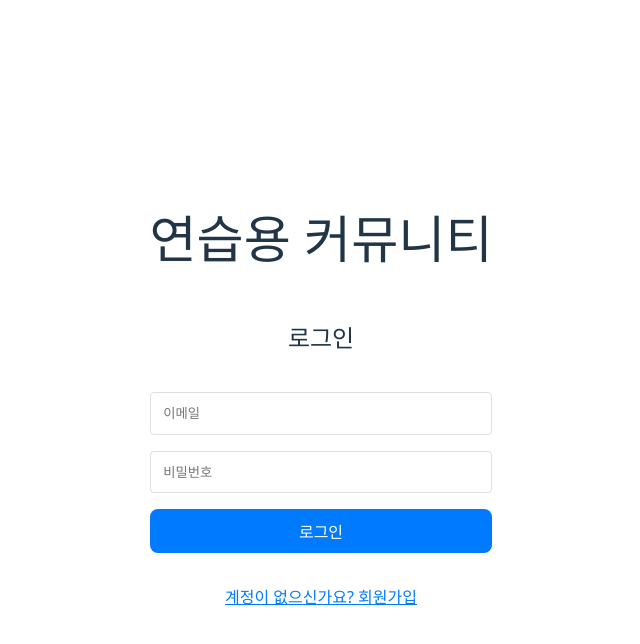
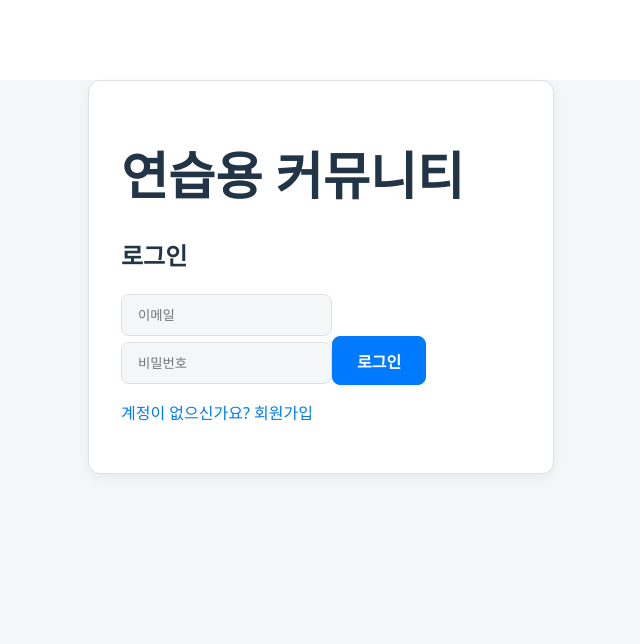
Before and after one commit to ahnsangha/portfolio-3, a React (Vite) app in the folder frontend/: page / in a window 1280 px wide. Shown: the top 644 px of the page, without its empty margins (319-959 px from the left). Built offline with nearby package versions, Linux system fonts and the light colour scheme; no server answers.

Commit message:
css 수정

```diff
--- a/frontend/src/App.css
+++ b/frontend/src/App.css
@@ -1,250 +1,110 @@
 /* =================================== */
-/* 1. Global & Layout Styles (전역 및 레이아웃) */
+/* 1. Global & Layout Styles */
 /* =================================== */
-#root {
-  max-width: 100%;
-  margin: 0;
-  padding: 0;
-  text-align: left;
-}
-
-hr {
-  border: none;
-  border-top: 1px solid var(--border-color);
-  margin: 2rem 0;
-}
-
-.app-container {
-  display: flex;
-  height: 100vh;
-}
-
 .main-content {
   flex-grow: 1;
-  padding: 2rem;
+  padding: 2rem 3rem;
   overflow-y: auto;
 }
-
 .main-header {
   display: flex;
   justify-content: space-between;
   align-items: center;
   margin-bottom: 1rem;
+  border-bottom: 1px solid var(--border-color);
+  padding-bottom: 1rem;
 }
 
-.App.auth-mode {
-  display: flex;
-  flex-direction: column;
-  justify-content: center;
-  min-height: 100vh;
+/* Card UI */
+.card {
+  background-color: var(--card-bg-color);
+  border-radius: 12px;
+  padding: 2rem;
+  box-shadow: 0 4px 12px rgba(0, 0, 0, 0.05);
+  border: 1px solid var(--border-color);
+}
+body.dark .card {
+  box-shadow: 0 4px 12px rgba(0, 0, 0, 0.2);
 }
 
 /* =================================== */
-/* 2. Sidebar Styles (사이드바) */
+/* 2. Sidebar Styles */
 /* =================================== */
 .sidebar {
-  width: 250px;
-  flex-shrink: 0;
-  padding: 1.5rem;
-  transition: width 0.3s ease;
-  position: relative;
+  width: 240px;
+  /* ... 기존 스타일 ... */
   background-color: var(--sidebar-bg-color);
   border-right: 1px solid var(--border-color);
-  display: flex;
-  flex-direction: column;
 }
-
-.sidebar.collapsed {
-  width: 60px;
-  padding: 1rem 0;
-}
-
-.sidebar-toggle-button {
-  position: absolute;
-  top: 1.5rem;
-  right: -15px;
-  width: 30px;
-  height: 30px;
-  border-radius: 50%;
-  cursor: pointer;
-  display: flex;
-  align-items: center;
-  justify-content: center;
-  z-index: 10;
-  background-color: var(--button-primary-bg-color);
-  color: var(--button-primary-text-color);
-  border: 2px solid var(--background-color);
-}
-
-.sidebar.collapsed .sidebar-toggle-button {
-  right: -20px;
-}
-
-.user-profile .user-email {
-  font-weight: bold;
-  word-break: break-all;
-}
-
-.user-profile .logout-button {
-  width: 100%;
-  margin-top: 1rem;
-}
-
-.sidebar-nav a {
-  display: block;
-  padding: 0.5rem;
-  text-decoration: none;
-  border-radius: 4px;
-  color: var(--text-color);
-}
-.sidebar-nav a:hover {
-  background-color: rgba(0, 0, 0, 0.05);
-}
-
-.theme-toggle-container {
-  margin-top: auto;
-  padding-top: 1rem;
-}
-.theme-toggle-button {
-  width: 100%;
+/* ... (sidebar.collapsed, toggle-button 등은 기존과 거의 동일) ... */
+.sidebar-nav a.active { /* 활성 메뉴 스타일 */
+  background-color: var(--primary-color);
+  color: white;
+  font-weight: 600;
 }
 
 /* =================================== */
-/* 3. Post List Styles (게시글 목록) */
+/* 3. Post List Styles */
 /* =================================== */
-.post-list {
-  border-top: 1px solid var(--border-color);
-  margin-top: 1rem;
+.post-list-container {
+  /* 카드 스타일을 여기에 적용 */
 }
-
 .post-item {
-  display: flex;
-  justify-content: space-between;
-  align-items: center;
-  padding: 1rem;
+  /* ... 기존 스타일 ... */
   border-bottom: 1px solid var(--border-color);
 }
-
-.post-item h3 {
-  margin: 0;
-  font-size: 1.2rem;
-}
-
-.post-meta {
-  color: var(--text-color-light);
-  font-size: 0.9rem;
-  white-space: nowrap;
-  margin-left: 1rem;
-}
-
-.post-title-link {
-  color: inherit;
-  text-decoration: none;
-}
-.post-title-link:hover {
-  text-decoration: underline;
+.post-item:last-child {
+  border-bottom: none; /* 마지막 항목의 밑줄 제거 */
 }
 
 /* =================================== */
-/* 4. Forms & Buttons (폼 & 버튼) */
+/* 4. Forms & Buttons */
 /* =================================== */
-.form-group {
-  margin-bottom: 1rem;
+input, textarea {
+  background-color: var(--background-color); /* 폼 배경색을 전체 배경과 통일 */
+  border: 1px solid var(--border-color);
+  padding: 0.8rem 1rem;
+  border-radius: 8px;
+}
+input:focus, textarea:focus {
+  outline: 2px solid var(--primary-color);
+  border-color: transparent;
 }
 
-input,
-textarea {
-  width: 100%;
-  padding: 0.8rem;
-  border: 1px solid var(--border-color);
-  border-radius: 4px;
-  background-color: var(--form-bg-color);
-  color: var(--text-color);
-  box-sizing: border-box;
-}
-
-button, .write-post-button {
-  padding: 0.6rem 1.2rem;
+button, .button-link { /* 링크도 버튼처럼 보이게 */
+  padding: 0.7rem 1.5rem;
   border-radius: 8px;
   cursor: pointer;
-  font-weight: 500;
+  font-weight: 600;
   text-decoration: none;
-  border: 1px solid transparent;
-  background-color: var(--button-bg-color);
+  border: 1px solid var(--border-color);
+  background-color: var(--card-bg-color);
   color: var(--text-color);
+  transition: all 0.2s ease;
 }
-
-button:hover {
-    border-color: var(--button-primary-bg-color);
+button:hover, .button-link:hover {
+  transform: translateY(-2px);
+  box-shadow: 0 2px 8px rgba(0,0,0,0.1);
 }
 
 /* Primary Button */
-button[type="submit"], .write-post-button {
-  background-color: var(--button-primary-bg-color);
-  color: var(--button-primary-text-color);
-  border: none;
+button.primary, .button-link.primary {
+  background-color: var(--primary-color);
+  color: white;
+  border-color: var(--primary-color);
 }
-button[type="submit"]:hover, .write-post-button:hover {
-  opacity: 0.8;
+button.primary:hover, .button-link.primary:hover {
+  background-color: var(--primary-color-hover);
+  border-color: var(--primary-color-hover);
 }
 
 /* =================================== */
-/* 5. Auth Page Styles (인증 페이지) */
+/* 5. Auth Page Styles */
 /* =================================== */
-.auth-page {
+.auth-page .card {
   max-width: 400px;
-  margin: 0 auto;
-  padding: 2rem;
-  text-align: center;
-}
-.auth-form {
-  display: flex;
-  flex-direction: column;
-  gap: 1rem;
-  margin-top: 2rem;
+  margin: 5rem auto;
 }
 .toggle-auth {
-  cursor: pointer;
   color: var(--link-color);
-  text-decoration: underline;
-  margin-top: 1rem;
 }
-
-/* =================================== */
-/* 6. Spinner (로딩 스피너) */
-/* =================================== */
-.spinner {
-  border: 4px solid rgba(0, 0, 0, 0.1);
-  width: 36px;
-  height: 36px;
-  border-radius: 50%;
-  border-left-color: #09f;
-  margin: 2rem auto;
-  animation: spin 1s ease infinite;
-}
-
-@keyframes spin {
-  0% { transform: rotate(0deg); }
-  100% { transform: rotate(360deg); }
-}
-
-/* =================================== */
-/* 7. Post Detail Page (상세 페이지) */
-/* =================================== */
-.post-detail {
-  text-align: left;
-}
-.post-content {
-  margin-top: 2rem;
-  white-space: pre-wrap; /* 줄바꿈과 공백을 그대로 표시 */
-  line-height: 1.7;
-}
-.back-to-list-button {
-  display: inline-block;
-  margin-top: 2rem;
-}
-.button-group {
-    margin-top: 2rem;
-    display: flex;
-    gap: 1rem;
-}
--- a/frontend/src/App.jsx
+++ b/frontend/src/App.jsx
@@ -1,9 +1,11 @@
 import { useState, useEffect } from 'react';
-import { Routes, Route, Navigate } from 'react-router-dom';
+import { Routes, Route } from 'react-router-dom';
+import HomePage from './pages/HomePage';
+import PostDetailPage from './pages/PostDetailPage';
+import WritePage from './pages/WritePage';
+import AuthPage from './pages/AuthPage';
+import Layout from './components/Layout';
 import { Toaster } from 'react-hot-toast';
-import HomePage from './pages/HomePage';
-import WritePage from './pages/WritePage'
-import PostDetailPage from './pages/PostDetailPage';
 import './App.css';
 
 function App() {
@@ -52,30 +54,25 @@ function App() {
     setUser(null);
   };
 
+  if (!user) {
+    return (
+      <div className={`App auth-mode`}>
+        <Toaster position="top-center" />
+        <AuthPage onLogin={handleLogin} />
+      </div>
+    );
+  }
+
+  // user가 있으면(로그인 했으면) Layout으로 감싸진 페이지들을 보여줍니다.
   return (
-    <div className={`App ${!user ? 'auth-mode' : ''}`}>
+    <div className="App">
       <Toaster position="top-center" />
       <Routes>
-        <Route
-          path="/"
-          element={
-            <HomePage
-              user={user}
-              onLogin={handleLogin}
-              onLogout={handleLogout}
-              theme={theme} // theme과 toggleTheme 함수를 props로 전달
-              toggleTheme={toggleTheme}
-            />
-          }
-        />
-        <Route path="/post/:id" element={<PostDetailPage user={user} />} />
-
-        <Route
-          path="/write"
-          element={
-            user ? <WritePage user={user} /> : <Navigate to="/" />
-          }
-        />
+        <Route element={<Layout user={user} onLogout={handleLogout} theme={theme} toggleTheme={toggleTheme} />}>
+          <Route path="/" element={<HomePage user={user} />} />
+          <Route path="/post/:id" element={<PostDetailPage user={user} />} />
+          <Route path="/write" element={<WritePage user={user} />} />
+        </Route>
       </Routes>
     </div>
   );
--- a/frontend/src/components/CreatePost.jsx
+++ b/frontend/src/components/CreatePost.jsx
@@ -34,7 +34,7 @@ const CreatePost = ({ handleSubmit }) => {
           onChange={(e) => setContent(e.target.value)}
         />
       </div>
-      <button type="submit">작성</button>
+      <button type="submit" className="primary">작성</button>
     </form>
   );
 };
--- /dev/null
+++ b/frontend/src/components/Layout.jsx
@@ -0,0 +1,30 @@
+import { useState } from 'react';
+import { Outlet } from 'react-router-dom';
+import Sidebar from './Sidebar';
+
+const Layout = ({ user, onLogout, theme, toggleTheme }) => {
+  const [isSidebarCollapsed, setIsSidebarCollapsed] = useState(false);
+
+  const toggleSidebar = () => {
+    setIsSidebarCollapsed(!isSidebarCollapsed);
+  };
+
+  return (
+    <div className="app-container">
+      <Sidebar
+        user={user}
+        onLogout={onLogout}
+        isCollapsed={isSidebarCollapsed}
+        onToggle={toggleSidebar}
+        theme={theme}
+        toggleTheme={toggleTheme}
+      />
+      <main className="main-content">
+        {/* 이 부분에 각 페이지의 실제 내용이 렌더링됩니다. */}
+        <Outlet />
+      </main>
+    </div>
+  );
+};
+
+export default Layout;
--- a/frontend/src/components/Sidebar.jsx
+++ b/frontend/src/components/Sidebar.jsx
@@ -1,4 +1,5 @@
 import React from 'react';
+import { NavLink } from 'react-router-dom';
 
 // isCollapsed와 onToggle props를 추가로 받습니다.
 const Sidebar = ({ user, onLogout, isCollapsed, onToggle, theme, toggleTheme }) => {
@@ -24,7 +25,8 @@ const Sidebar = ({ user, onLogout, isCollapsed, onToggle, theme, toggleTheme })
             <button onClick={onLogout} className="logout-button">로그아웃</button>
           </div>
           <nav className="sidebar-nav">
-            <a href="/">게시글 목록</a>
+            {/* 👇 NavLink로 교체합니다. active 상태일 때 active 클래스가 자동으로 추가됩니다. */}
+            <NavLink to="/">게시글 목록</NavLink>
           </nav>
         </>
       )}
--- a/frontend/src/index.css
+++ b/frontend/src/index.css
@@ -1,46 +1,41 @@
+/* 1. 라이트 모드(기본) 색상 변수 정의 */
 :root {
-  --background-color: #ffffff;
+  --background-color: #f4f6f8; /* 약간 부드러운 회색 배경 */
+  --card-bg-color: #ffffff;
   --text-color: #213547;
   --text-color-light: #555;
   --border-color: #e0e0e0;
-  --sidebar-bg-color: #f9f9f9;
-  --form-bg-color: #ffffff;
-  --button-bg-color: #f9f9f9;
-  --button-primary-bg-color: #007bff;
-  --button-primary-text-color: white;
+  --sidebar-bg-color: #ffffff;
+  --primary-color: #007bff;
+  --primary-color-hover: #0056b3;
   --link-color: #007bff;
 }
 
+/* 2. 다크 모드 색상 변수 정의 */
 body.dark {
-  --background-color: #242424;
+  --background-color: #121212;
+  --card-bg-color: #1e1e1e;
   --text-color: rgba(255, 255, 255, 0.87);
   --text-color-light: #888;
   --border-color: #383838;
   --sidebar-bg-color: #1e1e1e;
-  --form-bg-color: #333;
-  --button-bg-color: #1a1a1a;
-  --button-primary-bg-color: #646cff;
-  --button-primary-text-color: white;
+  --primary-color: #646cff;
+  --primary-color-hover: #535bf2;
   --link-color: #747bff;
 }
 
+/* 3. 전역 스타일 및 변수 적용 */
 body {
   margin: 0;
-  min-width: 320px;
-  min-height: 100vh;
   background-color: var(--background-color);
   color: var(--text-color);
-  font-family: system-ui, Avenir, Helvetica, Arial, sans-serif;
-  line-height: 1.5;
-  font-synthesis: none;
-  text-rendering: optimizeLegibility;
-  -webkit-font-smoothing: antialiased;
-  -moz-osx-font-smoothing: grayscale;
+  font-family: -apple-system, BlinkMacSystemFont, 'Segoe UI', Roboto, Helvetica, Arial, sans-serif; /* 더 모던한 폰트 시스템 */
   transition: background-color 0.3s, color 0.3s;
 }
 
 h1, h2, h3, h4, h5, h6 {
   color: var(--text-color);
+  font-weight: 600;
 }
 
 a {
@@ -50,19 +45,6 @@ a {
 }
 a:hover {
   opacity: 0.8;
-}
-
-/* 다크 모드 색상 변수 정의 */
-body.dark {
-  --background-color: #242424;
-  --text-color: rgba(255, 255, 255, 0.87);
-  --text-color-light: #888;
-  --border-color: #333;
-  --sidebar-bg-color: #1e1e1e;
-  --form-bg-color: #333;
-  --button-bg-color: #1a1a1a;
-  --button-primary-bg-color: #646cff;
-  --button-primary-text-color: white;
 }
 
 /* 기존 스타일에 변수 적용 */
--- a/frontend/src/pages/AuthPage.jsx
+++ b/frontend/src/pages/AuthPage.jsx
@@ -30,6 +30,8 @@ const AuthPage = ({ onLogin }) => {
 
   return (
     <div className="auth-page">
+      {/* 👇 form 전체를 card div로 감싸줍니다. */}
+      <div className="card">
         <h1>연습용 커뮤니티</h1>
         <form onSubmit={handleSubmit} className="auth-form">
           <h2>{isRegister ? '회원가입' : '로그인'}</h2>
@@ -47,12 +49,14 @@ const AuthPage = ({ onLogin }) => {
             onChange={(e) => setPassword(e.target.value)}
             required
           />
-        <button type="submit">{isRegister ? '회원가입' : '로그인'}</button>
+          {/* 👇 버튼에 primary 클래스 추가 */}
+          <button type="submit" className="primary">{isRegister ? '회원가입' : '로그인'}</button>
           <p onClick={() => setIsRegister(!isRegister)} className="toggle-auth">
             {isRegister ? '이미 계정이 있으신가요? 로그인' : '계정이 없으신가요? 회원가입'}
           </p>
         </form>
       </div>
+    </div>
   );
 };
 
--- a/frontend/src/pages/HomePage.jsx
+++ b/frontend/src/pages/HomePage.jsx
@@ -1,26 +1,23 @@
 import { useState, useEffect } from 'react';
-import { Link } from 'react-router-dom'; // Link 불러오기
+import { Link } from 'react-router-dom';
 import axios from 'axios';
 import toast from 'react-hot-toast';
 import PostList from '../components/PostList';
-import AuthPage from './AuthPage';
 import LoadingSpinner from '../components/LoadingSpinner';
-import Sidebar from '../components/Sidebar';
 
-const HomePage = ({ user, onLogin, onLogout, theme, toggleTheme }) => {
+const HomePage = () => {
   const [posts, setPosts] = useState([]);
   const [isLoading, setIsLoading] = useState(true);
-  const [isSidebarCollapsed, setIsSidebarCollapsed] = useState(false);
 
   const fetchPosts = async () => {
-    setIsLoading(true); // 로딩 시작
+    setIsLoading(true);
     try {
       const response = await axios.get('http://localhost:4000/api/posts');
       setPosts(response.data);
     } catch (error) {
       toast.error("게시글 목록을 불러오는데 실패했습니다.");
     } finally {
-      setIsLoading(false); // 로딩 종료
+      setIsLoading(false);
     }
   };
 
@@ -28,55 +25,18 @@ const HomePage = ({ user, onLogin, onLogout, theme, toggleTheme }) => {
     fetchPosts();
   }, []);
 
-  const handleCreatePost = async ({ title, content }) => {
-    const promise = axios.post(
-      'http://localhost:4000/api/posts',
-      { title, content },
-      { headers: { Authorization: `Bearer ${user.token}` } }
-    );
-
-    toast.promise(promise, {
-      loading: '게시글을 작성 중입니다...',
-      success: () => {
-        fetchPosts(); // 성공 시 목록 새로고침
-        return '게시글이 성공적으로 작성되었습니다!';
-      },
-      error: '글 작성에 실패했습니다.',
-    });
-  };
-
-  const toggleSidebar = () => {
-    setIsSidebarCollapsed(!isSidebarCollapsed);
-  };
-
-  if (!user) {
-    return <AuthPage onLogin={onLogin} />;
-  }
-
-  if (!user) {
-    return <AuthPage onLogin={onLogin} />;
-  }
-
-  // 로그인하지 않았으면 AuthPage를 보여줍니다.
-  if (!user) {
-    return <AuthPage onLogin={onLogin} />;
-  }
-
-  // 로그인했다면 사이드바 레이아웃을 보여줍니다.
   return (
-    <div className="app-container">
-      <Sidebar user={user} onLogout={onLogout} isCollapsed={isSidebarCollapsed} onToggle={toggleSidebar} theme={theme} toggleTheme={toggleTheme} />
-
-      <main className="main-content">
-        <div className="main-header">
-          <h1>연습용 커뮤니티</h1>
-          {/* 👇 CreatePost 컴포넌트 대신 글쓰기 버튼으로 교체 */}
-          <Link to="/write" className="write-post-button">글쓰기</Link>
-        </div>
-        <hr />
+    <>
+      <div className="main-header">
+        <h1>최근 게시글</h1>
+        {/* 👇 버튼처럼 보이도록 class 추가 */}
+        <Link to="/write" className="button-link primary">글쓰기</Link>
+      </div>
+      {/* 👇 게시글 목록을 card div로 감싸줍니다. */}
+      <div className="card">
         {isLoading ? <LoadingSpinner /> : <PostList posts={posts} />}
-      </main>
-    </div>
+      </div>
+    </>
   );
 };
 
```
Also changed, not shown: frontend/src/pages/WritePage.jsx (+9 -3 lines). Lines whose indentation alone changed are shown as unchanged.
